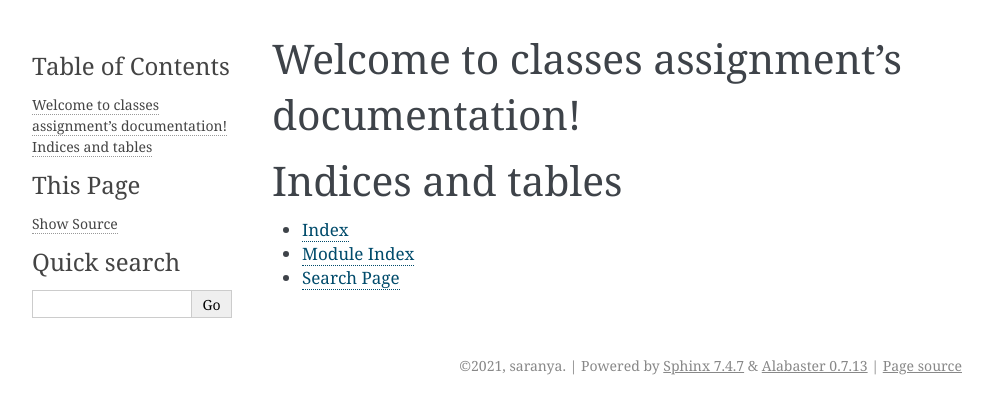
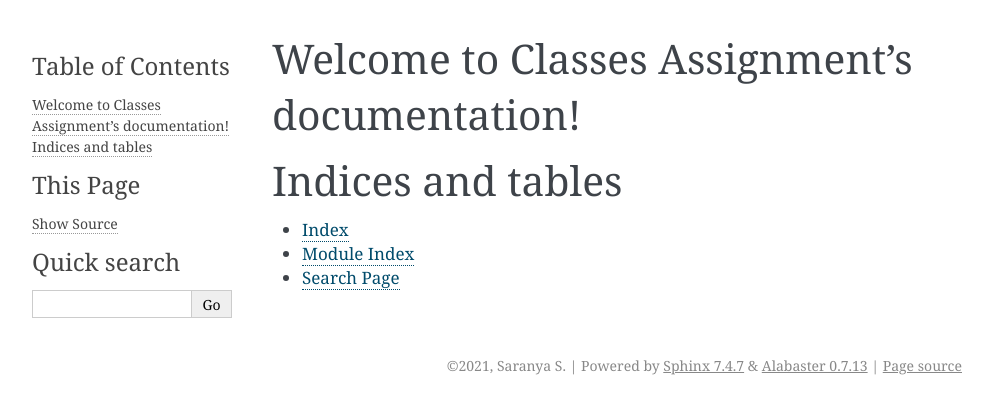
Before and after one commit to saranyasivam98/Classes_Objects, a Sphinx documentation site: the page built from sphinx_docs/source/index.rst, in a window 1280 px wide. Shown: the top 414 px of the page, without its empty margins (148-1141 px from the left). Built offline with Sphinx 7.4.7, drawn with Linux system fonts in a browser that asks for light colours.

Commit message:
RST files upload

```diff
--- a/sphinx_docs/source/conf.py
+++ b/sphinx_docs/source/conf.py
@@ -15,11 +15,12 @@ import sys
 sys.path.insert(0, os.path.abspath('.'))
 sys.path.append("../classes")
 
+
 # -- Project information -----------------------------------------------------
 
-project = 'classes assignment'
-copyright = '2021, saranya'
-author = 'saranya'
+project = 'Classes Assignment'
+copyright = '2021, Saranya S'
+author = 'Saranya S'
 
 
 # -- General configuration ---------------------------------------------------
@@ -37,6 +38,10 @@ templates_path = ['_templates']
 # This pattern also affects html_static_path and html_extra_path.
 exclude_patterns = []
 
+intersphinx_mapping = {
+  'py': ('https://docs.python.org/3', None),
+}
+
 
 # -- Options for HTML output -------------------------------------------------
 
```
Also changed, not shown: sphinx_docs/source/index.rst (+3 -4 lines), sphinx_docs/source/nr_classes.rst (deleted, +0 -7 lines), sphinx_docs/source/subclass.rst (deleted, +0 -7 lines), sphinx_docs/source/tree.rst (deleted, +0 -7 lines), sphinx_docs/source/unit_conversions.rst (deleted, +0 -7 lines), sphinx_docs/source/without_constructor.rst (deleted, +0 -7 lines).
